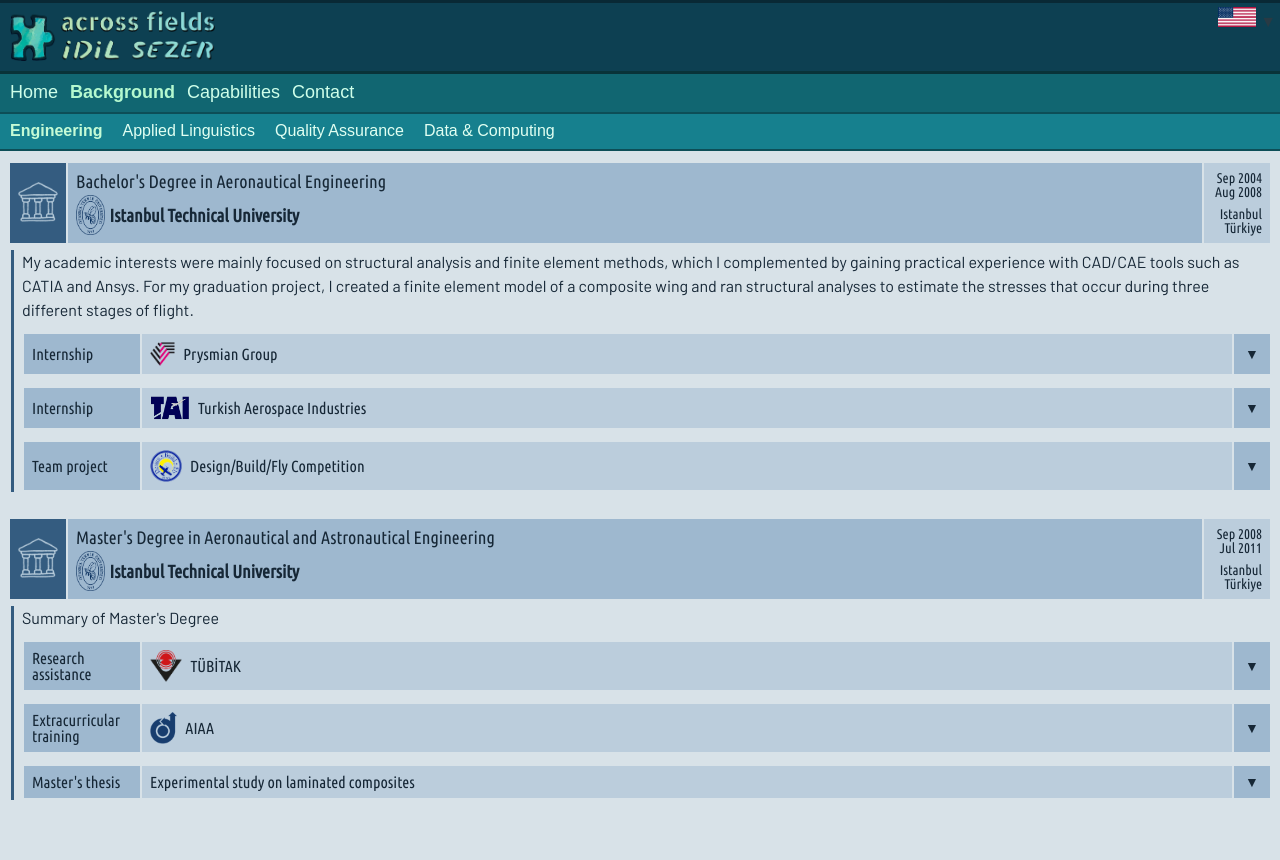
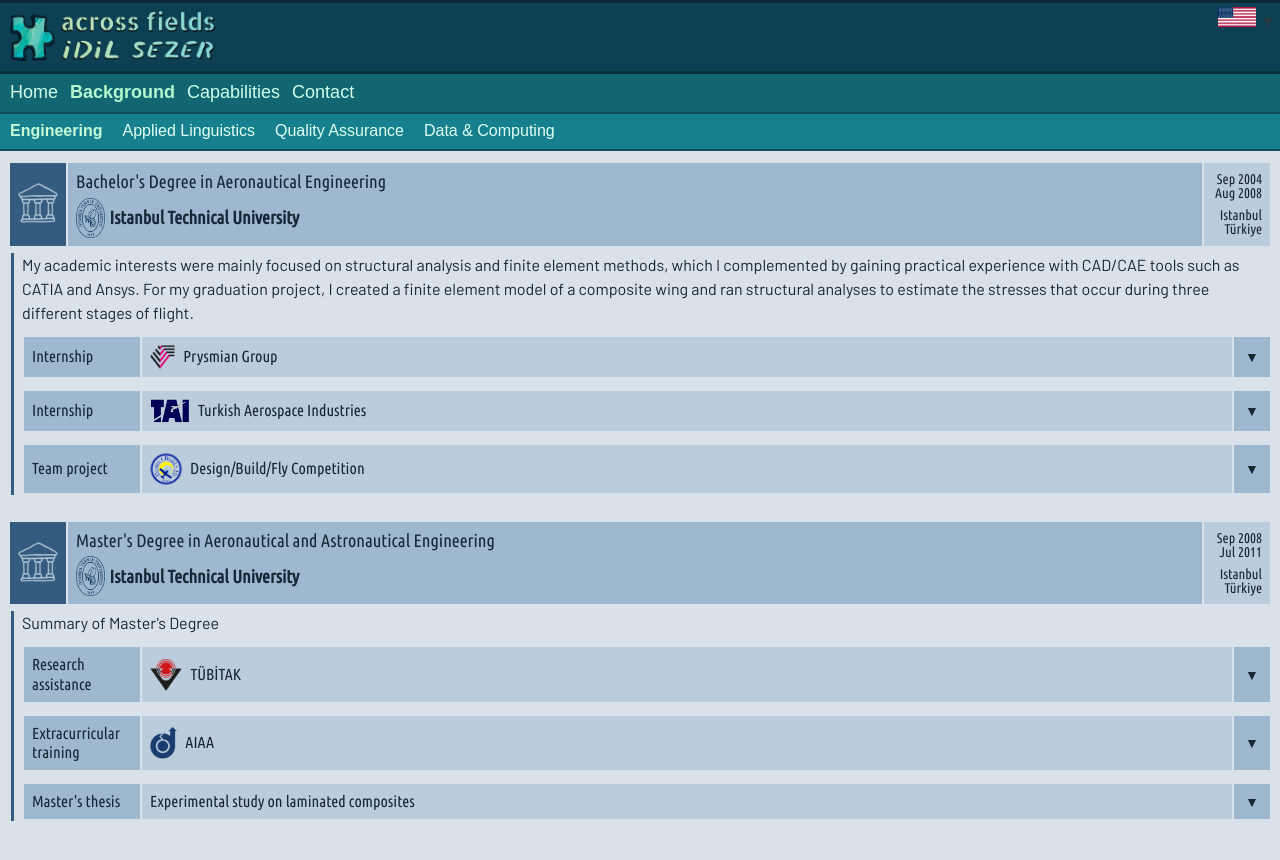
Before and after one commit to acrossfields/idilsezer, a Jekyll site: the page built from en/background-eng.md, in a window 1280 px wide. Shown: the top 860 px of the page. Built offline with Jekyll 4.4.1, drawn with Linux system fonts in a browser that asks for light colours; some web fonts are replaced.

Commit message:
Update style.scss

```diff
--- a/assets/css/style.scss
+++ b/assets/css/style.scss
@@ -193,6 +193,7 @@ body a:hover {
   text-align: left;
   vertical-align: middle;
   font-size: 18px;
+  line-height: 1.2;
 }
 
 .table-bgheader td:nth-child(3) {
@@ -227,12 +228,14 @@ body a:hover {
   vertical-align: middle;
   width: 100px;
   font-size: 16px;
+  line-height: 1.2;
 }
 
 .table-bgsub td:nth-child(2) {
   text-align: left;
   vertical-align: middle;
   font-size: 16px;
+  line-height: 1.2;
 }
 
 .table-bgsub td:nth-child(3) {
```
